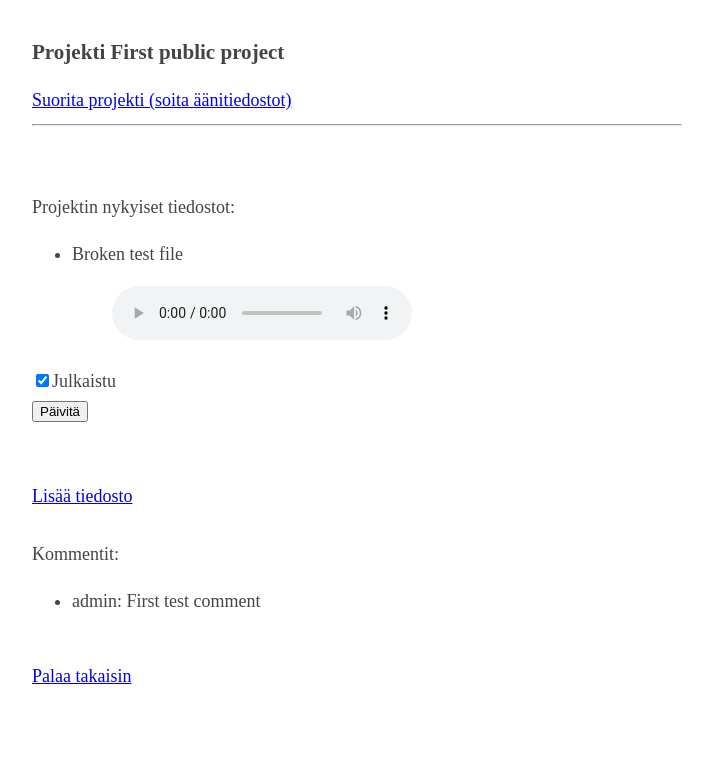
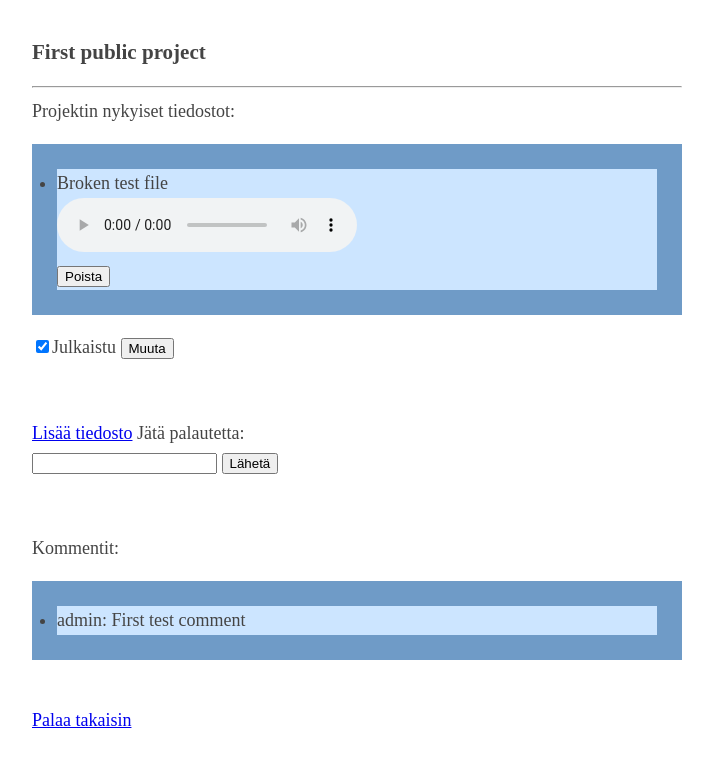
Before and after one commit to xylix/tsoha-sounds, a Flask app: page /project/1 in a window 1280 px wide. Shown: the top 767 px of the page, without its empty margins (283-996 px from the left). Run offline with Flask 2, Linux system fonts and the light colour scheme; the visitor is signed in with stand-in values (Sample User, id 1); data comes from the database, SQL or seed files in the repository.

Commit message:
Improve layout of project_view, add ability to delete files

```diff
--- a/App/routes/project.py
+++ b/App/routes/project.py
@@ -108,3 +108,14 @@ def send_comment(project_id: int):
     )
     db.session.commit()
     return redirect(f"/project/{project_id}")
+
+
+@app.route("/project/<int:project_id>/delete_file", methods=["POST"])
+@auth_required(db)
+@form_token_required
+def delete_file(project_id: int):
+    file_id = request.form["file_id"]
+    sql = "DELETE FROM FileProject WHERE file_id=:file_id AND project_id=:project_id"
+    db.session.execute(sql, {"file_id": file_id, "project_id": project_id})
+    db.session.commit()
+    return redirect(f"/project/{project_id}")
--- a/App/static/css/main.css
+++ b/App/static/css/main.css
@@ -10,3 +10,17 @@ body {
 h1,h2,h3 {
 	line-height:1.2
 }
+
+ul {
+  background: #6f9bc7;
+  padding: 20px;
+}
+
+ul li {
+  background: #cce5ff;
+  margin: 5px;
+}
+
+figure {
+    margin: 0;
+}
--- a/App/templates/project_view.html
+++ b/App/templates/project_view.html
@@ -1,35 +1,38 @@
 {% extends "layout.html" %}
 {% block body %}
 
-<h3> Projekti {{ name }} </h3>
+<h3> {{ name }} </h3>
 
-
-<a href="ei_toimi_vielä"/>Suorita projekti (soita äänitiedostot)</a>
 <hr>
-
-<br></br>
-{% if allowed_to_modify %}
 
 Projektin nykyiset tiedostot:
 <ul>
 {% for file in current_files %}
-	<li> {{file.name}}
+<li> {{file.name}}
 	<figure>
-    <audio controls src="/audio/{{file.id}}">
-        Your browser does not support the <code>audio</code> element.
-    </audio>
-</figure>
+		<audio controls src="/audio/{{file.id}}">
+			Your browser does not support the <code>audio</code> element.
+		</audio>
+	</figure>
+
+{% if allowed_to_modify %}
+<form action="/project/{{project_id}}/delete_file" method="POST">
+<input type="submit" value="Poista">
+<input type="hidden" name="file_id" value="{{ file.id }}">
+<input type="hidden" name="csrf_token" value="{{ session.csrf_token }}">
+</form>
+{% endif %}
 </li>
 {% endfor %}
 </ul>
 
 <form action="/project/{{project_id}}/send_publish" method="POST">
 {% if published %}
-<input type="checkbox" name="published" value="selected" checked={{published}}>Julkaistu<br>
+<input type="checkbox" name="published" value="selected" checked={{published}}>Julkaistu
 {% else %}
-<input type="checkbox" name="published" value="selected">Julkaistu<br>
+<input type="checkbox" name="published" value="selected">Julkaistu
 {% endif %}
-<input type="submit" value="Päivitä">
+<input type="submit" value="Muuta">
 <input type="hidden" name="csrf_token" value="{{ session.csrf_token }}">
 </form>
 
@@ -37,7 +40,6 @@ Projektin nykyiset tiedostot:
 
 <a href="/add_file">Lisää tiedosto</a>
 
-{% else %}
 
 Jätä palautetta:
 
@@ -47,7 +49,6 @@ Jätä palautetta:
 <input type="hidden" name="csrf_token" value="{{ session.csrf_token }}">
 </form>
 
-{% endif %}
 
 
 <br></br>
```
Also changed, not shown: README.md.
